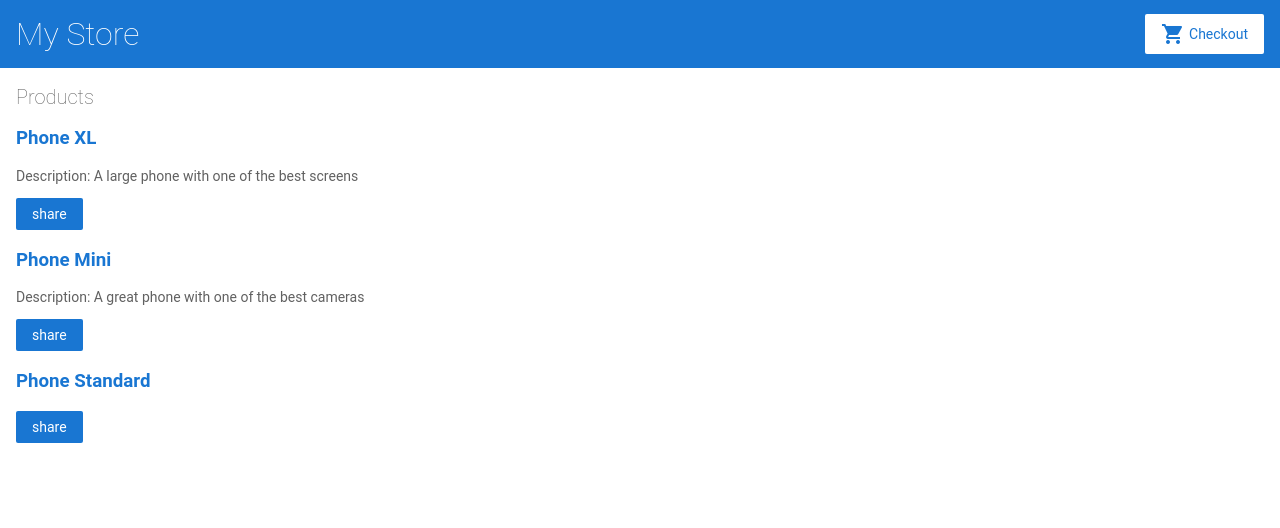
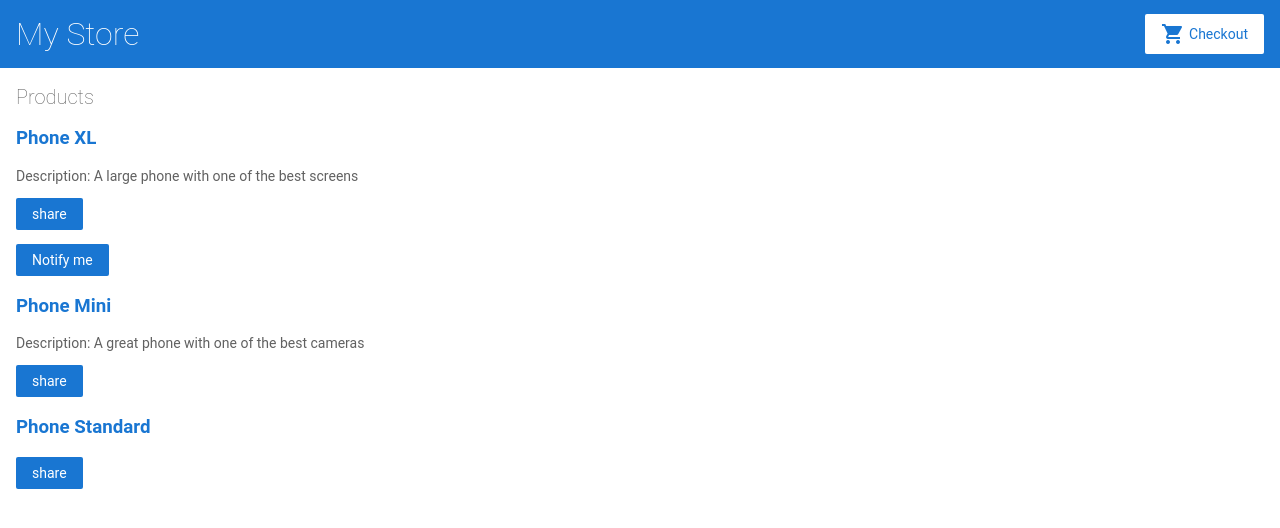
Before and after one commit to zakPeet/angular7app, an Angular app: page / in a window 1280 px wide. Shown: the top 528 px of the page. Built offline with nearby package versions, Linux system fonts and the light colour scheme.

Commit message:
2 files modified, 3 added

```diff
--- a/src/app/app.module.ts
+++ b/src/app/app.module.ts
@@ -6,6 +6,7 @@
 import { AppComponent } from './app.component';
 import { TopBarComponent } from './top-bar/top-bar.component';
 import { ProductListComponent } from './product-list/product-list.component';
+import { ProductAlertsComponent } from './product-alerts/product-alerts.component';
 
 @NgModule({
   imports: [
@@ -18,7 +19,8 @@
   declarations: [
     AppComponent,
     TopBarComponent,
-    ProductListComponent
+    ProductListComponent,
+    ProductAlertsComponent
   ],
   bootstrap: [ AppComponent ]
 })
--- /dev/null
+++ b/src/app/product-alerts/product-alerts.component.html
@@ -0,0 +1,3 @@
+<p *ngIf="product.price > 700">
+  <button>Notify me</button>
+</p>
--- /dev/null
+++ b/src/app/product-alerts/product-alerts.component.ts
@@ -0,0 +1,15 @@
+import { Component, OnInit } from '@angular/core';
+import { Input } from '@angular/core'; //setting it up to receive input.
+@Component({
+  selector: 'app-product-alerts',
+  templateUrl: './product-alerts.component.html',
+  styleUrls: ['./product-alerts.component.css']
+})
+export class ProductAlertsComponent implements OnInit {
+   @Input() product;  // recieved input prepared for above in imports
+  constructor() { }
+
+  ngOnInit() {
+  }
+
+}
--- a/src/app/product-list/product-list.component.html
+++ b/src/app/product-list/product-list.component.html
@@ -14,6 +14,11 @@
       share
     </button>
 
+      <app-product-alerts [product]="product">
+
+      </app-product-alerts>
+
+
 </div>
 <!--
 Copyright Google LLC. All Rights Reserved.
```
Also changed, not shown: src/app/product-alerts/product-alerts.component.css (added).
